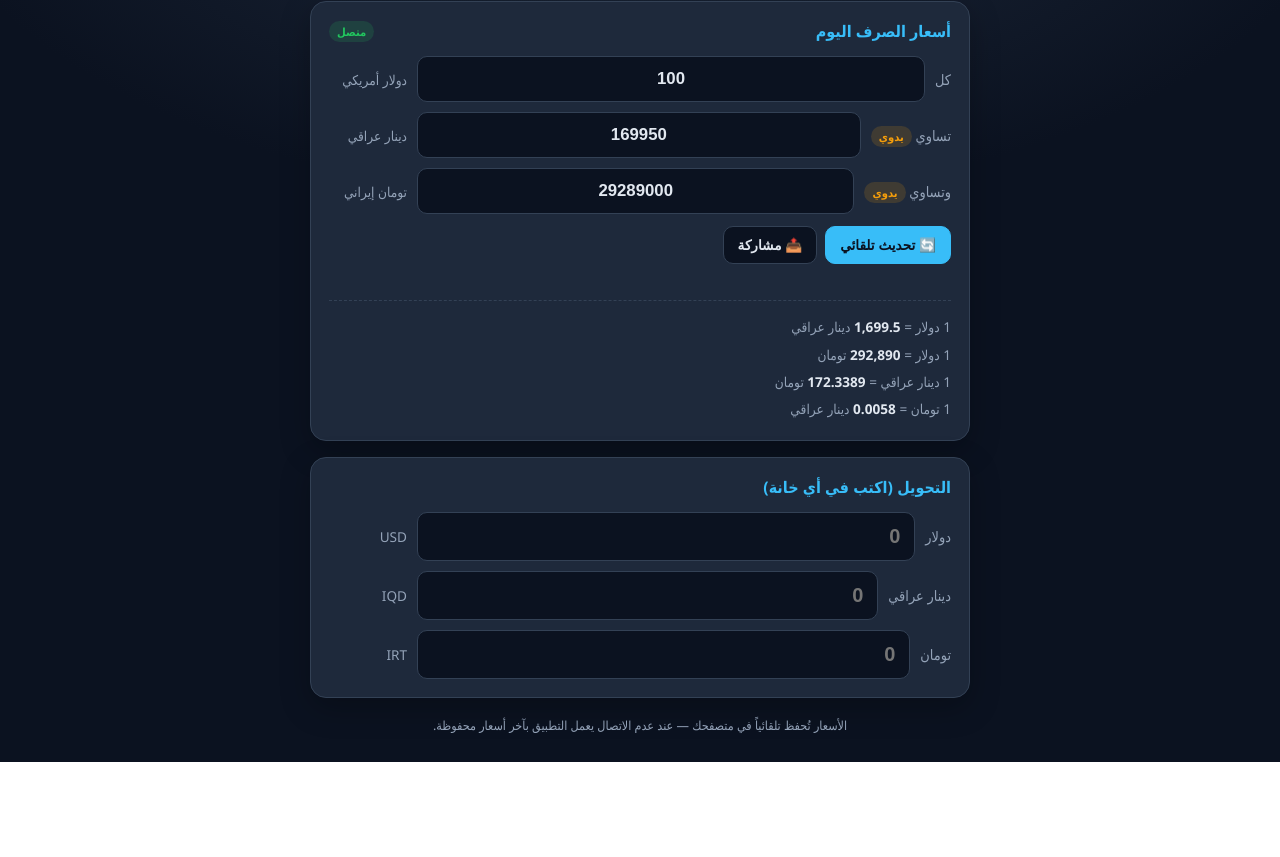
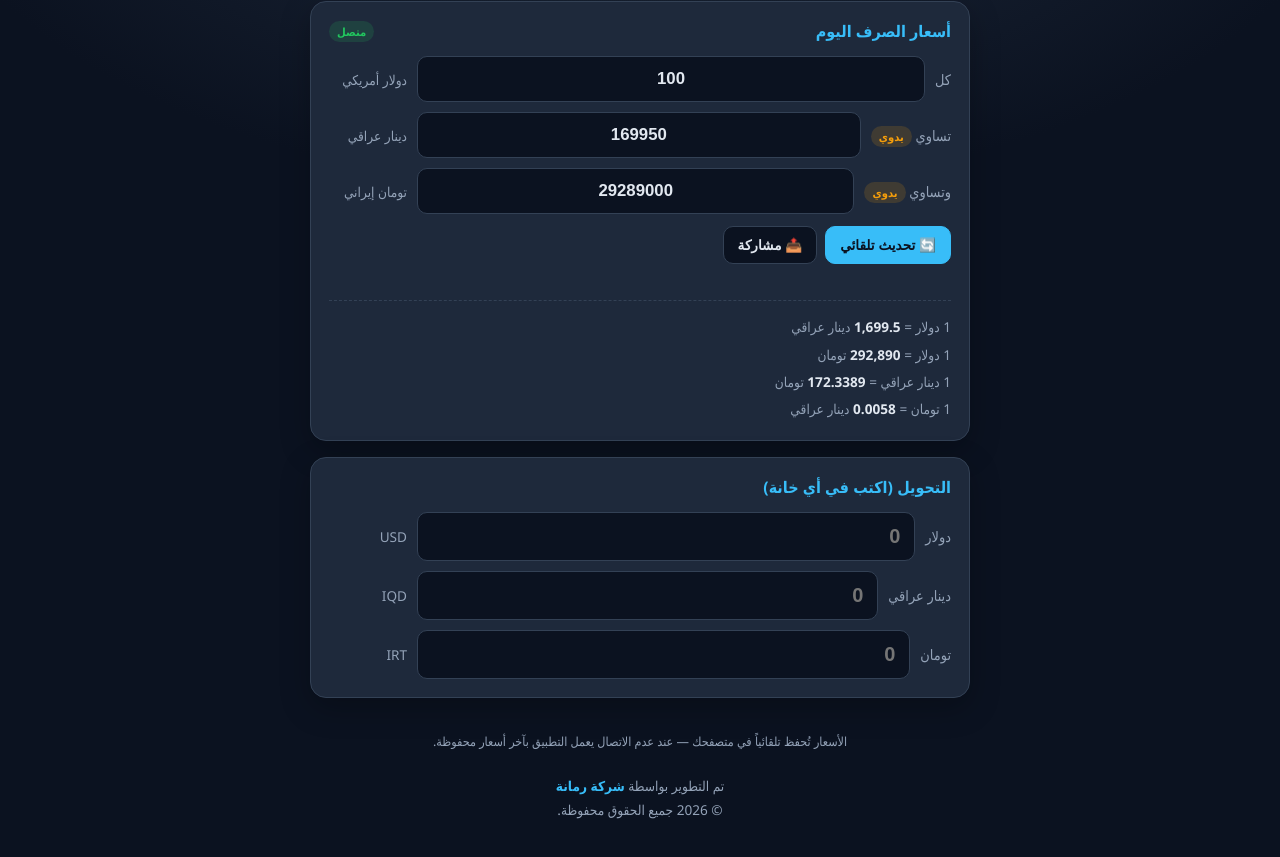
Before and after one commit to RummanaOfficial/iqd-toman, a plain HTML site: page index.html in a window 1280 px wide. Shown: the part 72-929 px from the top of the page. Before the commit the page ends 834 px from the top, so only its background shows below. Drawn offline with Linux system fonts and the light colour scheme.

Commit message:
اضافة معلومات الشركة

```diff
--- a/index.html
+++ b/index.html
@@ -24,7 +24,7 @@
     padding-top:calc(24px + env(safe-area-inset-top));
     padding-bottom:calc(24px + env(safe-area-inset-bottom));
   }
-  .wrap{width:100%; max-width:660px}
+  .wrap{width:100%; max-width:660px; display: flex; flex-direction: column;}
   h1{font-size:1.35rem; text-align:center; margin:0 0 20px}
   .card{
     background:var(--card); border:1px solid var(--line); border-radius:16px;
@@ -64,6 +64,27 @@
   button.primary{background:var(--accent); color:#0b1220; border-color:var(--accent)}
   button.primary:hover{background:#7dd3fc}
   .status{font-size:.75rem; color:var(--muted); margin-top:8px; min-height:1.2em}
+
+  /* تنسيق معلومات الشركة / المطور */
+  footer {
+    text-align: center;
+    font-size: 0.85rem;
+    color: var(--muted);
+    margin-top: auto;
+    padding-top: 20px;
+    padding-bottom: 10px;
+    line-height: 1.8;
+  }
+  footer a {
+    color: var(--accent);
+    text-decoration: none;
+    font-weight: 700;
+    transition: 0.2s;
+  }
+  footer a:hover {
+    color: #7dd3fc;
+    text-decoration: underline;
+  }
 </style>
 </head>
 <body>
@@ -133,11 +154,22 @@
   </div>
 
   <div class="note">الأسعار تُحفظ تلقائياً في متصفحك — عند عدم الاتصال يعمل التطبيق بآخر أسعار محفوظة.</div>
+
+  <!-- ✨ معلومات الشركة المطورة ✨ -->
+  <footer>
+تم التطوير بواسطة <a href="https://github.com/RummanaOfficial" target="_blank" rel="noopener">شركة رمانة </a>
+    <br>
+    &copy; <span id="year"></span> جميع الحقوق محفوظة.
+  </footer>
+
 </div>
 
 <script>
 (function () {
   "use strict";
+
+  // تحديث السنة تلقائياً في التذييل
+  document.getElementById("year").textContent = new Date().getFullYear();
 
   var refEl       = document.getElementById("refUsd");
   var iqdRateEl   = document.getElementById("iqdRate");
@@ -314,7 +346,6 @@
     btnRefresh.textContent = "⏳ جاري التحديث...";
     statusLine.textContent = "";
 
-    // ✅ الفحص المهم: التأكد من وجود اتصال قبل بدء الجلب
     if (!navigator.onLine) {
       var last = loadLastFetched();
       if (last) {
@@ -331,7 +362,7 @@
       }
       btnRefresh.disabled = false;
       btnRefresh.textContent = "🔄 تحديث تلقائي";
-      return; // إيقاف التنفيذ هنا
+      return;
     }
 
     var ref = parseNum(refEl.value) || 100;
```
